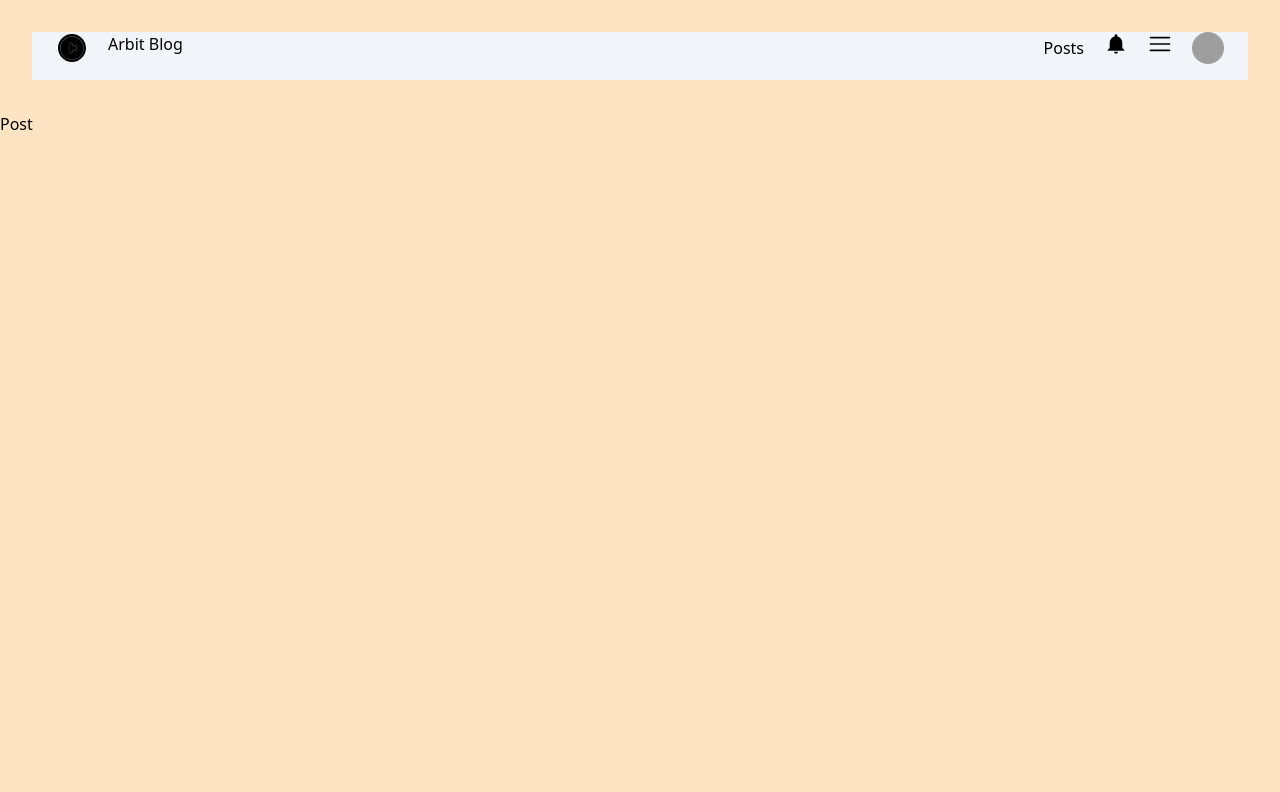
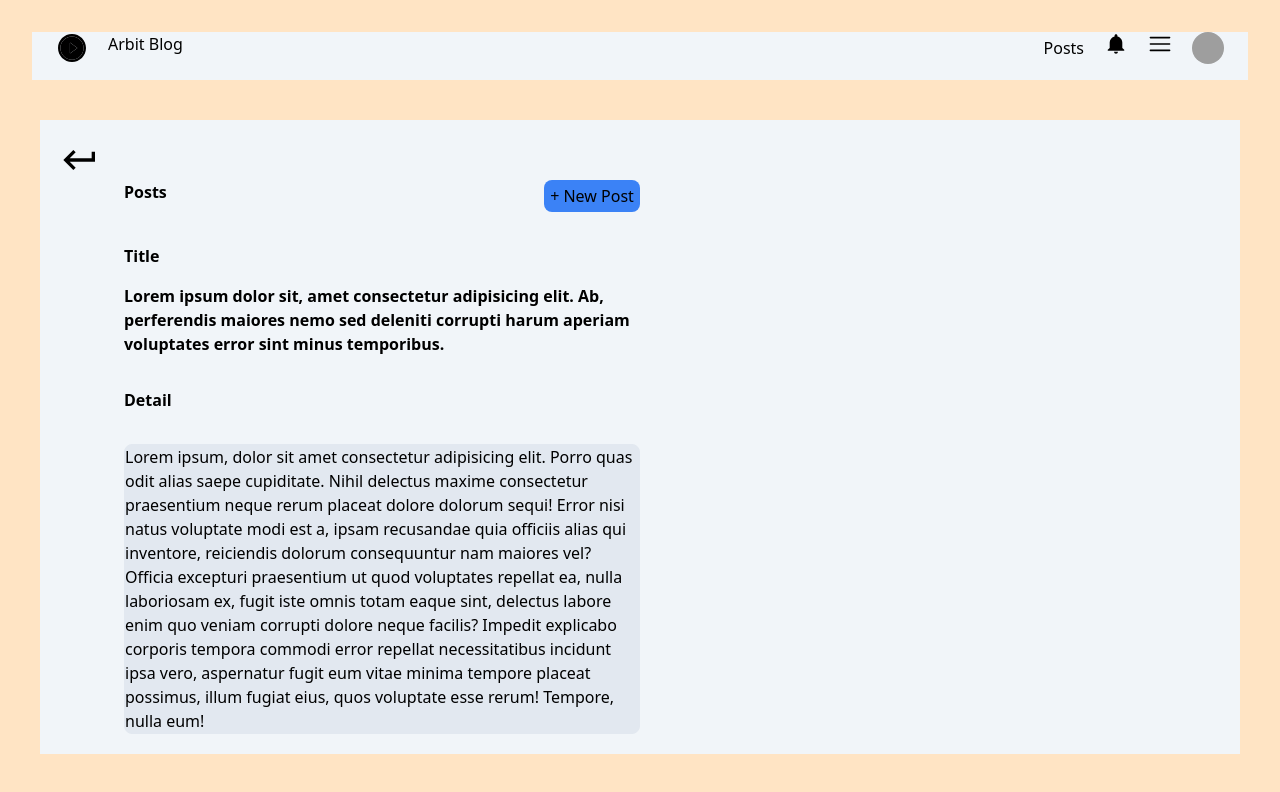
Before and after one commit to mucahitkarakus/e-commerce-case, a React (Create React App) app: page /post in a window 1280 px wide. Shown: the top 792 px of the page. Built offline with nearby package versions, Linux system fonts and the light colour scheme; grey boxes are pictures that could not be loaded.

Commit message:
post ui almost done left delete and update button

```diff
--- a/src/pages/Home.jsx
+++ b/src/pages/Home.jsx
@@ -5,7 +5,7 @@ const Home = () => {
 
   return (
     <div>
-         <div className='bg-slate-100 w-full grid grid-cols-3   ' >
+         <div className='bg-slate-100 w-full grid grid-cols-3 m-8   ' >
             <Card/>
             <Card/>
             <Card/>
@@ -13,6 +13,9 @@ const Home = () => {
             <Card/>
             <Card/>
             <Card/>
+            <Card/>
+            <Card/>
+
          </div>
     </div>
   )
--- a/src/pages/Post.jsx
+++ b/src/pages/Post.jsx
@@ -1,8 +1,33 @@
 import React from 'react'
+import {MdKeyboardReturn} from "react-icons/md"
+import {useNavigate} from "react-router"
+
 
 const Post = () => {
+    const navigate = useNavigate();
+
   return (
-    <div>Post</div>
+     <div className='bg-slate-100 m-10 p-5 '>
+      <div>
+        <MdKeyboardReturn className='w-10 h-10 cursor-pointer'
+        onClick={() => navigate("/home")}
+        />
+      </div>
+      <div className='w-[50%]'>
+        <div className='flex justify-between ml-16' >
+            <h2 className='font-bold'>Posts</h2>
+            <button className='bg-blue-500 w-24 h-8 rounded-lg '><span>+</span> New Post</button>
+        </div>
+        <div className='ml-16  mt-8 font-bold'>
+            <h2>Title</h2>
+            <p className='mt-4'>Lorem ipsum dolor sit, amet consectetur adipisicing elit. Ab, perferendis maiores nemo sed deleniti corrupti harum aperiam voluptates error sint minus temporibus. </p>
+        </div>
+        <div className='ml-16  mt-8'>
+            <h2 className='font-bold'>Detail</h2>
+            <p className='mt-8 border border-slate-200 bg-slate-200 rounded-lg '>Lorem ipsum, dolor sit amet consectetur adipisicing elit. Porro quas odit alias saepe cupiditate. Nihil delectus maxime consectetur praesentium neque rerum placeat dolore dolorum sequi! Error nisi natus voluptate modi est a, ipsam recusandae quia officiis alias qui inventore, reiciendis dolorum consequuntur nam maiores vel? Officia excepturi praesentium ut quod voluptates repellat ea, nulla laboriosam ex, fugit iste omnis totam eaque sint, delectus labore enim quo veniam corrupti dolore neque facilis? Impedit explicabo corporis tempora commodi error repellat necessitatibus incidunt ipsa vero, aspernatur fugit eum vitae minima tempore placeat possimus, illum fugiat eius, quos voluptate esse rerum! Tempore, nulla eum!</p>
+        </div>
+      </div>
+    </div>
   )
 }
 
--- a/src/router/AppRouter.jsx
+++ b/src/router/AppRouter.jsx
@@ -11,7 +11,7 @@ const AppRouter = () => {
         <BrowserRouter>
             <Navbar/>
             <Routes>
-                <Route path='' element={<Home/>} />
+                <Route path='/home' element={<Home/>} />
                 <Route path='/post' element={<Post/>}/>
             </Routes>
         </BrowserRouter>
```
